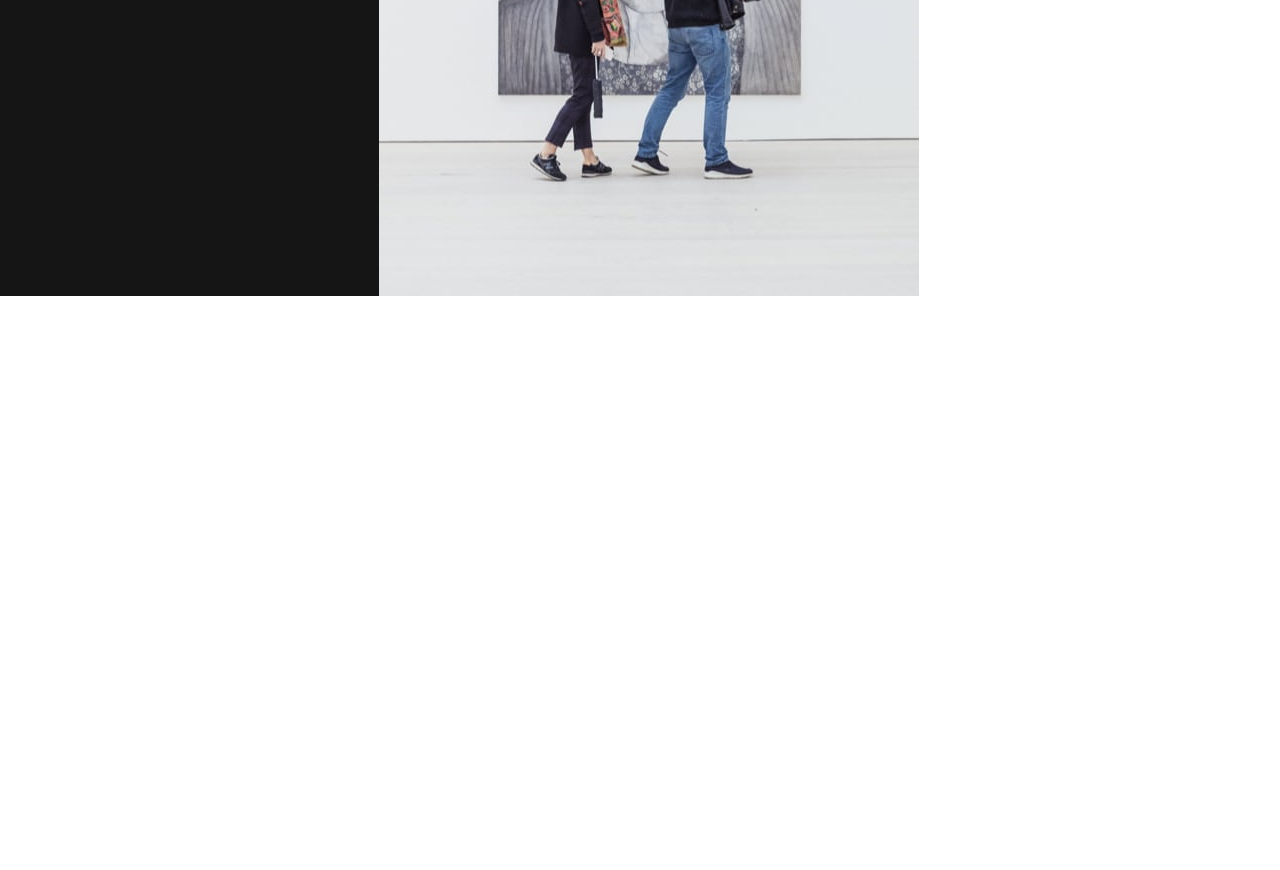
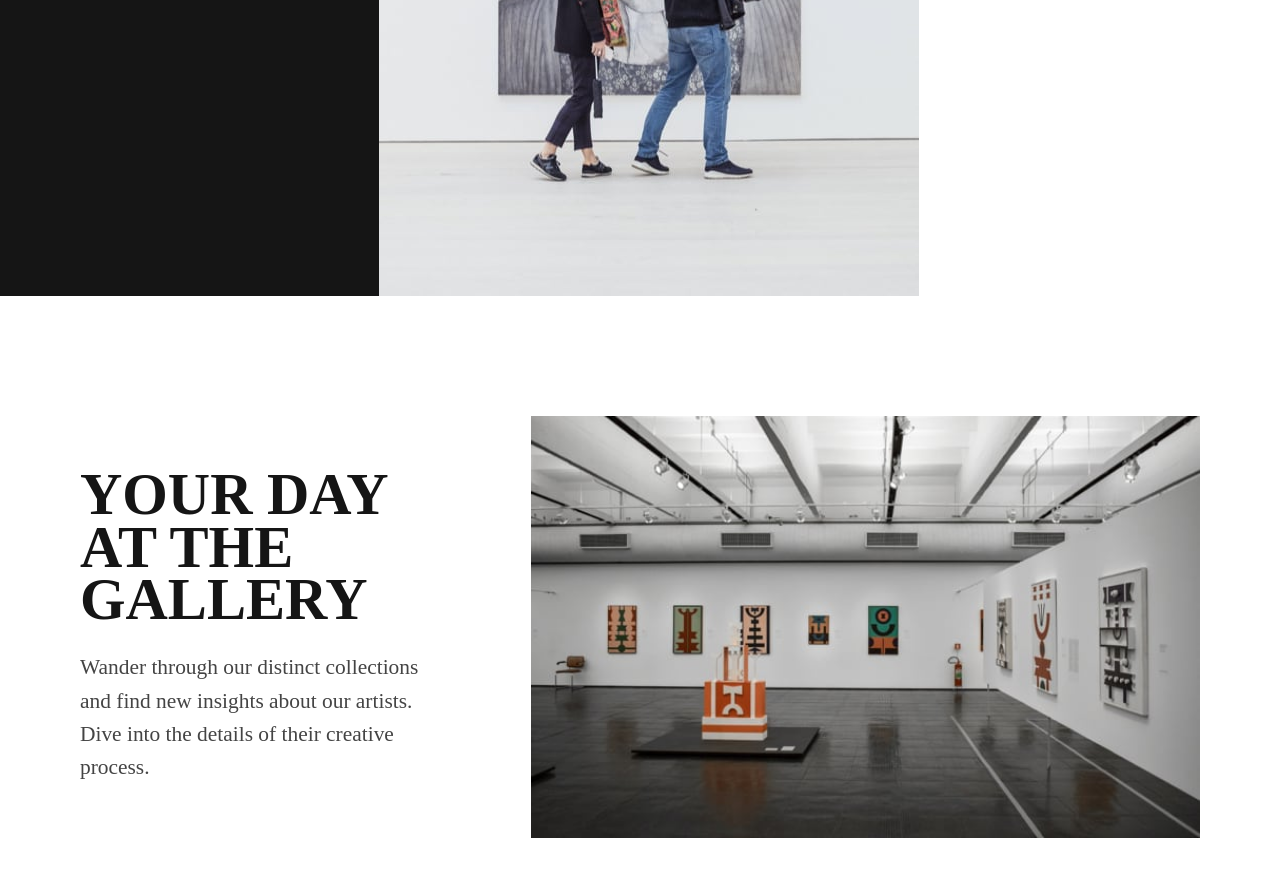
Before and after one commit to saurav-verma-01/FEM-Art-gallery-website, a website built with Vite: page index.html in a window 1280 px wide. Shown: the part 504-1374 px from the top of the page. Before the commit the page ends 804 px from the top, so only its background shows below. Built offline with nearby package versions, Linux system fonts and the light colour scheme; files whose address does not match are found by name.

Commit message:
upper main section completed

```diff
--- a/index.html
+++ b/index.html
@@ -64,6 +64,43 @@
       </div>
     </header>
 
+    <main class="main">
+      <div class="gallery">
+        <picture class="gallery-img">
+          <source
+            srcset="
+              ./public/images/desktop/image-grid-1.jpg    1x,
+              ./public/images/desktop/image-grid-1@2x.jpg 2x
+            "
+            media="(width > 74em)"
+          />
+          <source
+            srcset="
+              /images/tablet/image-grid-1.jpg    1x,
+              /images/tablet/image-grid-1@2x.jpg 2x
+            "
+            media="(width > 44em)"
+          />
+          <img
+            src="/images/mobile/image-grid-1@2x.jpg"
+            srcset="
+              /images/mobile/image-grid-1.jpg    1x,
+              /images/mobile/image-grid-1@2x.jpg 2x
+            "
+            alt="grid showcase"
+            loading="lazy"
+          />
+        </picture>
+        <div class="gallery-content">
+          <h2><span>Your Day&nbsp;</span><span> at the Gallery</span></h2>
+          <p>
+            Wander through our distinct collections and find new insights about
+            our artists. Dive into the details of their creative process.
+          </p>
+        </div>
+      </div>
+    </main>
+
     <script type="module" src="/main.js"></script>
   </body>
 </html>
--- a/styles/modules/base.css
+++ b/styles/modules/base.css
@@ -61,3 +61,9 @@
   padding: 0;
   box-sizing: border-box;
 }
+
+img {
+  width: 100%;
+  object-fit: cover;
+  display: block;
+}
--- /dev/null
+++ b/styles/modules/main.css
@@ -0,0 +1,48 @@
+.main {
+  margin-block: 7.5rem 2rem;
+  padding-inline: 1rem;
+}
+
+.gallery-img {
+  display: block;
+  max-width: 30rem;
+  margin-inline: auto;
+}
+
+.gallery-content {
+  margin-inline: auto;
+  max-width: 30rem;
+}
+
+@media (width > 44rem) {
+  .main {
+    padding-inline: 2.5rem;
+  }
+
+  .gallery {
+    display: grid;
+    grid-template-columns: 4fr 7fr;
+    gap: 1rem;
+    align-items: center;
+    max-width: 60rem;
+    margin-inline: auto;
+  }
+  .gallery-img {
+    order: 2;
+    justify-self: flex-end;
+    width: 100%;
+    max-width: 30rem;
+  }
+}
+
+@media (width > 74rem) {
+  .gallery {
+    grid-template-columns: 3.75fr 7fr;
+    gap: 5.75rem;
+    max-width: 70rem;
+  }
+
+  .gallery-img {
+    max-width: 42rem;
+  }
+}
--- a/styles/modules/typography.css
+++ b/styles/modules/typography.css
@@ -32,3 +32,35 @@
     line-height: 1.45455;
   }
 }
+
+/* Main Section */
+
+.gallery-content h2 {
+  font-family: "Big Shoulders Display Black";
+  font-size: var(--heading-3);
+  margin-block-start: 1.56rem;
+  line-height: 0.9;
+  color: var(--dark);
+  text-transform: uppercase;
+  display: flex;
+  flex-direction: column;
+}
+
+.gallery-content p {
+  font-family: "Outfit Regular";
+  font-size: var(--text);
+  line-height: 1.56;
+  margin-block-start: 1.31rem;
+  color: var(--grey);
+  max-width: 30rem;
+}
+
+@media (width > 44rem) {
+  .gallery-content h2 {
+    margin-block-start: 0;
+  }
+
+  .gallery-content p {
+    margin-block-start: 1.5rem;
+  }
+}
--- a/styles/style.css
+++ b/styles/style.css
@@ -3,3 +3,4 @@
 @import url(./modules/typography.css);
 /* @import url(./modules/home.css); */
 @import url(./modules/header.css);
+@import url(./modules/main.css);
```
